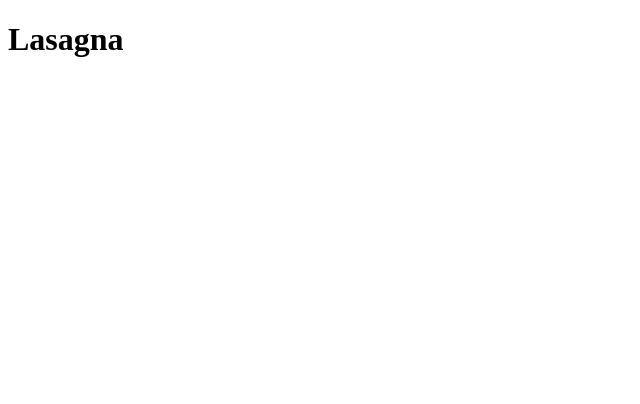
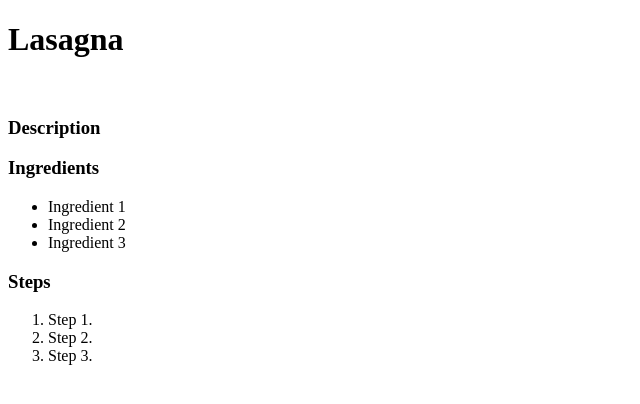
Before and after one commit to AstuteAli/odin-recipes, a plain HTML site: page recipes/lasagna.html in a window 1280 px wide. Shown: the whole page, without its empty margins (0-640 px from the left). Drawn offline with Linux system fonts and the light colour scheme.

Commit message:
Finished template for Lasagna Page

```diff
--- a/recipes/lasagna.html
+++ b/recipes/lasagna.html
@@ -7,5 +7,19 @@
 </head>
 <body>
     <h1>Lasagna</h1>
+    <img src="">
+    <h3>Description</h3>
+    <h3>Ingredients</h3>
+    <ul>
+        <li>Ingredient 1</li>
+        <li>Ingredient 2</li>
+        <li>Ingredient 3</li>
+    </ul>
+    <h3>Steps</h3>
+    <ol>
+        <li>Step 1.</li>
+        <li>Step 2.</li>
+        <li>Step 3.</li>
+    </ol>
 </body>
 </html>
```
